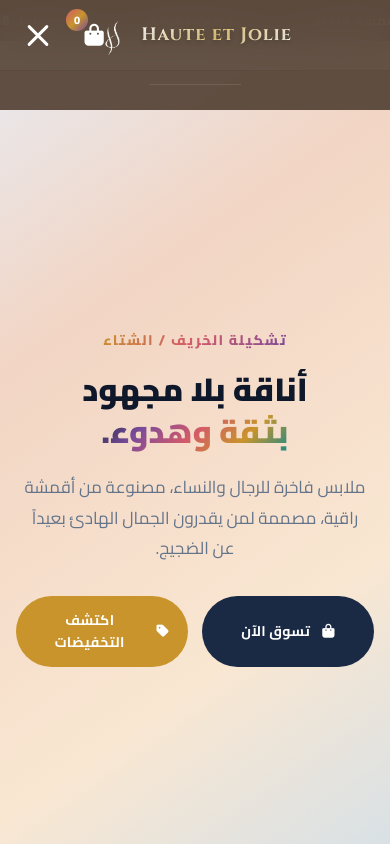
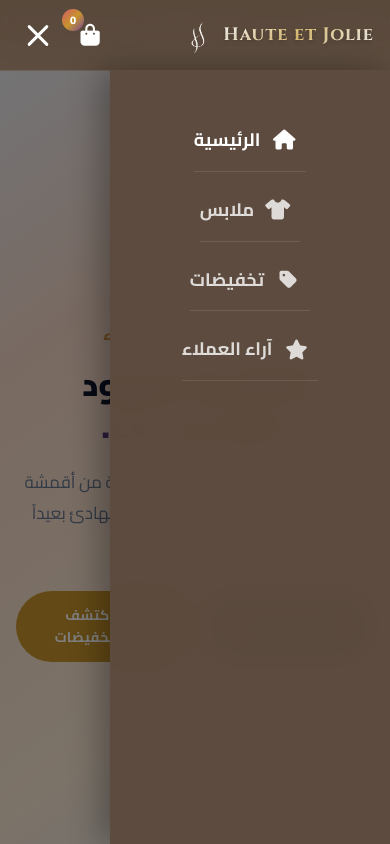
Before and after one commit to terkilydia33-source/Haute-et-jolie, a plain HTML site: page index.html in a window 390 px wide. Both pictures are taken after a click on the button 38 px from the left and 35 px from the top of the page. Shown: the top 844 px of the page. Drawn offline with Linux system fonts and the light colour scheme.

Commit message:
Update index.html

```diff
--- a/index.html
+++ b/index.html
@@ -108,7 +108,7 @@
     .btn-outline:hover, .btn-outline:active { background: #1A2A44; color: var(--c-white); transform: translateY(-3px); box-shadow: 0 12px 28px rgba(26,42,68,0.15); }
 
     /* ============================================================
-       3. PRELOADER — خلفية بنية أغمق + اسم فخم
+       3. PRELOADER
        ============================================================ */
     .preloader {
       position: fixed; inset: 0; z-index: 9999;
@@ -157,7 +157,7 @@
     @keyframes marqueeMove { from { transform: translateX(0); } to { transform: translateX(-50%); } }
 
     /* ============================================================
-       5. NAVBAR — Mobile First
+       5. NAVBAR — Mobile First (تم إصلاح التداخل)
        ============================================================ */
     .navbar {
       position: fixed; top: 0; left: 0; right: 0; z-index: 1000;
@@ -166,23 +166,30 @@
       transition: all .4s ease;
     }
     .navbar.scrolled { box-shadow: 0 8px 30px rgba(0,0,0,0.15); padding: 2px 0; }
-    .nav-inner { display: flex; align-items: center; justify-content: space-between; height: 90px; transition: height .3s ease; padding: 0 16px; position: relative; }
-    .navbar.scrolled .nav-inner { height: 80px; }
+
+    .nav-inner {
+      display: flex;
+      align-items: center;
+      justify-content: space-between; /* ← هذا يحل مشكل التداخل */
+      height: 80px;
+      transition: height .3s ease;
+      padding: 0 16px;
+      position: relative;
+    }
+    .navbar.scrolled .nav-inner { height: 70px; }
 
     .logo {
-      position: absolute;
-      left: 50%;
-      transform: translateX(-50%);
       display: flex;
       align-items: center;
-      gap: 12px;
-      flex-shrink: 0;
+      gap: 10px;
+      flex-shrink: 1; /* يسمح للوجو بالتصغير إذا لزم الأمر */
+      min-width: 0;
     }
-    .logo img { height: 80px; width: auto; object-fit: contain; transition: height .3s ease; }
-    .navbar.scrolled .logo img { height: 70px; }
+    .logo img { height: 60px; width: auto; object-fit: contain; transition: height .3s ease; flex-shrink: 0; }
+    .navbar.scrolled .logo img { height: 50px; }
     .logo-text {
       font-family: var(--font-deco);
-      font-size: 28px;
+      font-size: 22px;
       font-weight: 700;
       letter-spacing: 1px;
       background: linear-gradient(135deg, #FFFFFF, #E8C87A, #FFFFFF);
@@ -191,22 +198,33 @@
       transition: font-size .3s ease;
       white-space: nowrap;
       text-shadow: 0 2px 4px rgba(0,0,0,0.2);
+      overflow: hidden;
+      text-overflow: ellipsis;
     }
-    .navbar.scrolled .logo-text { font-size: 24px; }
+    .navbar.scrolled .logo-text { font-size: 18px; }
 
+    /* القائمة الجانبية (Sidebar) */
     .nav-links {
-      display: flex; align-items: center;
-      position: fixed; top: 90px; left: 0; right: 0; bottom: 0;
+      display: flex;
+      align-items: center;
+      position: fixed;
+      top: 80px;
+      right: 0; /* ← تظهر من اليمين */
+      bottom: 0;
+      width: 280px; /* ← عرض القائمة الجانبية */
+      max-width: 85vw;
       background: rgba(92, 75, 62, 0.98); backdrop-filter: blur(12px);
-      flex-direction: column; justify-content: center; /* توسيط عمودي */
-      padding: 20px;
-      transform: translateX(-100%);
+      flex-direction: column;
+      justify-content: flex-start;
+      padding: 40px 20px;
+      transform: translateX(100%); /* ← مخفية في اليمين */
       opacity: 0;
       transition: all .4s cubic-bezier(.25, .8, .25, 1);
       overflow-y: auto;
       pointer-events: none;
-      z-index: 999;
-      gap: 10px;
+      z-index: 1001; /* فوق الخلفية المعتمة */
+      gap: 8px;
+      box-shadow: -10px 0 30px rgba(0,0,0,0.3);
     }
     .nav-links.open {
       transform: translateX(0);
@@ -215,19 +233,30 @@
     }
     .nav-links a {
       font-size: 18px; font-weight: 700; color: rgba(255,255,255,0.8);
-      padding: 16px 0; width: 100%; text-align: center;
+      padding: 16px 0; width: 100%; text-align: right;
       border-bottom: 1px solid rgba(255,255,255,0.1);
       transition: color .25s;
       min-height: 56px;
       display: flex;
       align-items: center;
-      justify-content: center;
-      gap: 12px; /* مسافة بين الأيقونة والاسم */
+      justify-content: flex-start;
+      gap: 12px;
+      padding-right: 10px;
     }
-    .nav-links a i { font-size: 20px; }
+    .nav-links a i { font-size: 20px; width: 24px; text-align: center; }
     .nav-links a:hover, .nav-links a:active, .nav-links a.active { color: #FFFFFF; }
 
-    .nav-actions { display: flex; align-items: center; gap: 12px; flex-shrink: 0; }
+    /* الخلفية المعتمة للقائمة */
+    .nav-overlay {
+      position: fixed; inset: 0;
+      background: rgba(0,0,0,0.5);
+      z-index: 998;
+      opacity: 0; pointer-events: none;
+      transition: opacity .4s ease;
+    }
+    .nav-overlay.open { opacity: 1; pointer-events: auto; }
+
+    .nav-actions { display: flex; align-items: center; gap: 8px; flex-shrink: 0; }
     .cart-btn {
       font-size: 22px; color: #FFFFFF; position: relative;
       transition: all .3s;
@@ -262,7 +291,7 @@
     .hero {
       min-height: 100dvh; display: flex; align-items: center; position: relative;
       background: linear-gradient(145deg, #E8EAF0 0%, #F2D5C4 30%, #F9E7D2 70%, #D4E0E8 100%);
-      padding-top: 90px; overflow: hidden;
+      padding-top: 80px; overflow: hidden;
     }
     .hero-inner { max-width: 720px; margin: 0 auto; text-align: center; position: relative; z-index: 3; display: flex; flex-direction: column; align-items: center; padding: 20px 16px 40px; }
     .hero-eyebrow { background: linear-gradient(135deg, #C8942B, #D45A6A, #7A4B9A); -webkit-background-clip: text; -webkit-text-fill-color: transparent; font-size: 14px; font-weight: 800; letter-spacing: .1em; margin-bottom: 18px; opacity: 0; animation: floatUp 1s .2s var(--ease) forwards; }
@@ -277,7 +306,7 @@
     @keyframes floatUp { from { opacity: 0; transform: translateY(30px); filter: blur(4px); } to { opacity: 1; transform: translateY(0); filter: blur(0); } }
 
     /* ============================================================
-       7. STATS — Mobile responsive
+       7. STATS
        ============================================================ */
     .stats { background: var(--c-white); padding: 40px 0; border-bottom: 1px solid var(--c-line); }
     .stats-grid { display: grid; grid-template-columns: repeat(2,1fr); gap: 12px; text-align: center; }
@@ -458,7 +487,7 @@
     .footer-bottom a:active { color: #C8942B; }
 
     /* ============================================================
-       12. MODALS — Mobile first
+       12. MODALS
        ============================================================ */
     .modal-overlay {
       position: fixed; inset: 0;
@@ -637,6 +666,8 @@
         overflow-y: visible;
         width: auto;
         height: auto;
+        box-shadow: none;
+        border: none;
       }
       .nav-links a {
         width: auto; padding: 6px 0;
@@ -644,6 +675,7 @@
         min-height: auto;
       }
       .hamburger { display: none; }
+      .nav-overlay { display: none; }
       .products-grid { grid-template-columns: repeat(4,1fr); gap: 24px; }
       .sale-grid { grid-template-columns: repeat(3,1fr); gap: 28px; }
       .section { padding: 100px 0; }
@@ -679,8 +711,8 @@
       .navbar.scrolled .nav-inner { height: 60px; }
       .nav-links { top: 70px; }
 
-      .logo img { height: 55px; }
-      .navbar.scrolled .logo img { height: 48px; }
+      .logo img { height: 50px; }
+      .navbar.scrolled .logo img { height: 45px; }
       .logo-text { font-size: 18px; }
       .navbar.scrolled .logo-text { font-size: 16px; }
 
@@ -708,25 +740,30 @@
   <!-- NAVBAR -->
   <header class="navbar" id="navbar">
     <div class="nav-inner">
-      <!-- Name then Logo (to place logo on the left in RTL) -->
+      <!-- Logo + Store Name -->
       <a href="#hero" class="logo">
         <span class="logo-text">Haute et Jolie</span>
         <img src="logoo.png" alt="Haute et jolie">
       </a>
-      <nav>
-        <ul class="nav-links" id="navLinks">
-          <li><a href="#hero" class="active"><i class="fa-solid fa-house"></i> الرئيسية</a></li>
-          <li><a href="#men"><i class="fa-solid fa-shirt"></i> ملابس</a></li>
-          <li><a href="#sale"><i class="fa-solid fa-tag"></i> تخفيضات</a></li>
-          <li><a href="#women"><i class="fa-solid fa-star"></i> آراء العملاء</a></li>
-        </ul>
-      </nav>
       <div class="nav-actions">
         <button class="cart-btn" id="cartBtn" aria-label="السلة"><i class="fa-solid fa-bag-shopping"></i><span class="cart-count" id="cartCount">0</span></button>
         <button class="hamburger" id="hamburger" aria-label="القائمة"><span></span><span></span><span></span></button>
       </div>
     </div>
   </header>
+
+  <!-- OVERLAY للقائمة الجانبية -->
+  <div class="nav-overlay" id="navOverlay"></div>
+
+  <!-- NAVIGATION LINKS (Sidebar) -->
+  <nav>
+    <ul class="nav-links" id="navLinks">
+      <li><a href="#hero" class="active"><i class="fa-solid fa-house"></i> الرئيسية</a></li>
+      <li><a href="#men"><i class="fa-solid fa-shirt"></i> ملابس</a></li>
+      <li><a href="#sale"><i class="fa-solid fa-tag"></i> تخفيضات</a></li>
+      <li><a href="#women"><i class="fa-solid fa-star"></i> آراء العملاء</a></li>
+    </ul>
+  </nav>
 
   <div class="scroll-progress" id="scrollProgress"></div>
 
@@ -1010,15 +1047,27 @@
       document.getElementById('toTop').classList.toggle('show', y > 600);
     }, { passive: true });
 
+    // تعديل فتح وغلق القائمة الجانبية + الخلفية المعتمة
+    function closeMenu() {
+      document.getElementById('hamburger').classList.remove('open');
+      document.getElementById('navLinks').classList.remove('open');
+      document.getElementById('navOverlay').classList.remove('open');
+    }
+
     document.getElementById('hamburger').addEventListener('click', () => {
-      document.getElementById('hamburger').classList.toggle('open');
-      document.getElementById('navLinks').classList.toggle('open');
+      const isOpen = document.getElementById('navLinks').classList.contains('open');
+      if (isOpen) {
+        closeMenu();
+      } else {
+        document.getElementById('hamburger').classList.add('open');
+        document.getElementById('navLinks').classList.add('open');
+        document.getElementById('navOverlay').classList.add('open');
+      }
     });
 
-    document.querySelectorAll('.nav-links a').forEach(link => link.addEventListener('click', () => {
-      document.getElementById('hamburger').classList.remove('open');
-      document.getElementById('navLinks').classList.remove('open');
-    }));
+    document.getElementById('navOverlay').addEventListener('click', closeMenu);
+
+    document.querySelectorAll('.nav-links a').forEach(link => link.addEventListener('click', closeMenu));
 
     document.getElementById('toTop').addEventListener('click', () => window.scrollTo({ top:0, behavior:'smooth' }));
 
```
